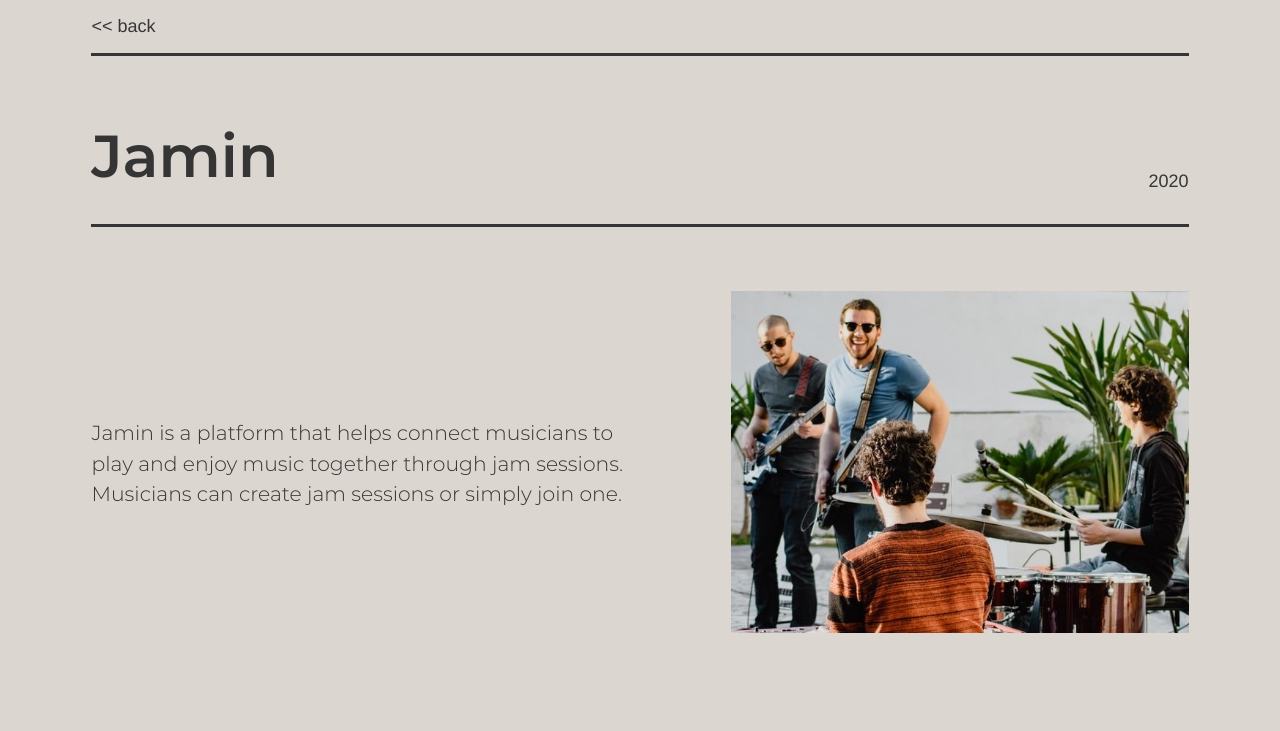
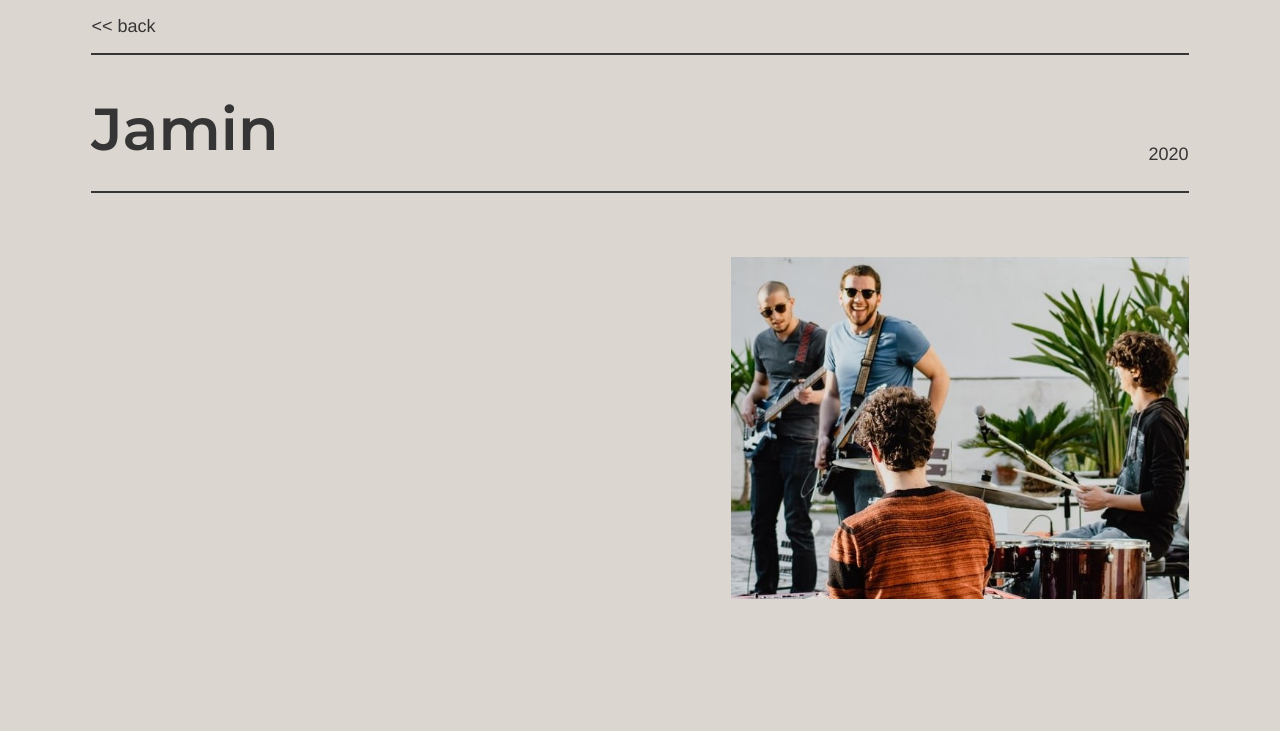
Before and after one commit to FseanU/Portfolio_1.0, a React (Create React App) app: page /projects/jamin in a window 1280 px wide. Shown: the top 731 px of the page. Built offline with nearby package versions, Linux system fonts and the light colour scheme; a web font is replaced by a local one.

Commit message:
feat: Add CSS animation to ProjectPage

```diff
--- a/src/components/ProjectContent.js
+++ b/src/components/ProjectContent.js
@@ -1,19 +1,24 @@
 import React from "react";
-import styled from "styled-components/macro";
+import styled, { keyframes } from "styled-components/macro";
 import ProjectContentBlock from "./ProjectContentBlock";
 
+const fadeIn = keyframes`
+  0% {opacity: 0;}
+  35% {opacity: 0;}
+  100% {opacity: 1;}
+`;
+
 const StyledProjectContent = styled.div`
-  /* margin: 8rem auto; */
-  /* padding-bottom: 4rem; */
   grid-column: 2/3;
   display: grid;
   grid-gap: 8rem 0;
+  animation: ${fadeIn} 1.8s ease-in;
 `;
 
 const ProjectContent = ({ content }) => {
   return (
     <StyledProjectContent>
-      {content.map(({ imgUrl, title, paragraph }, index) => {
+      {content.map(({ imgUrl, title, paragraphs }, index) => {
         const isTextLeft = index % 2 === 0;
         const isIntroSection = index === 0;
 
@@ -21,7 +26,7 @@ const ProjectContent = ({ content }) => {
           <ProjectContentBlock
             imgUrl={imgUrl}
             title={title}
-            paragraph={paragraph}
+            paragraphs={paragraphs}
             key={imgUrl}
             isTextLeft={isTextLeft}
             isIntroSection={isIntroSection}
--- a/src/components/ProjectInfo.js
+++ b/src/components/ProjectInfo.js
@@ -1,15 +1,20 @@
 import React from "react";
-import styled from "styled-components/macro";
+import styled, { keyframes } from "styled-components/macro";
+
+const fadeIn = keyframes`
+  0% {opacity: 0;}
+  35% {opacity: 0;}
+  100% {opacity: 1;}
+`;
 
 const StyledProjectInfo = styled.div`
   display: flex;
   flex-direction: row;
   justify-content: space-between;
   align-items: flex-end;
-  border-top: 3px solid var(--black);
-  border-bottom: 3px solid var(--black);
-  padding: 4rem 0 2rem 0;
+  padding: 2.4rem 0 1.6rem 0;
   grid-column: 2/3;
+  animation: ${fadeIn} 1s ease-in;
 `;
 
 const Paragraph = styled.p`
--- a/src/components/ProjectPage.js
+++ b/src/components/ProjectPage.js
@@ -1,13 +1,25 @@
 import React from "react";
 import { Link } from "@reach/router";
-import styled from "styled-components/macro";
+import styled, { keyframes } from "styled-components/macro";
 import ProjectInfo from "./ProjectInfo";
 import ProjectContent from "./ProjectContent";
 import { projects } from "../utils/_DATA";
 
+const fadeIn = keyframes`
+  0% {opacity: 0;}
+  35% {opacity: 0;}
+  100% {opacity: 1;}
+`;
+
+const slideIn = keyframes`
+  0% {transform: scaleX(0)}
+  100% {transform: scaleX(1)}
+`;
+
 const StyledProjectPage = styled.div`
   display: grid;
   grid-template-columns: 1fr 12fr 1fr;
+  animation: ${fadeIn} 0.5s ease-in;
 `;
 
 const StyledLink = styled(Link)`
@@ -22,9 +34,11 @@ const StyledLink = styled(Link)`
 `;
 
 const Divider = styled.div`
-  margin-top: 8rem;
+  margin-top: ${(props) => props.marginTop || "0"};
   grid-column: 2/3;
-  border-bottom: 1px solid var(--black);
+  border-bottom: ${(props) => props.borderWidth || "2px"} solid var(--black);
+  animation: ${slideIn} 0.5s ease-in;
+  transform-origin: 0% 100%;
 `;
 
 const Spacer = styled.div`
@@ -38,13 +52,15 @@ const ProjectPage = ({ projectId }) => {
   return (
     <StyledProjectPage>
       <StyledLink to="/">{"<< back"}</StyledLink>
+      <Divider></Divider>
       <ProjectInfo
         projectTitle={projectInfo.name}
         projectYear={projectInfo.year}
       />
+      <Divider></Divider>
       <Spacer></Spacer>
       <ProjectContent content={content} />
-      <Divider></Divider>
+      <Divider marginTop="8rem" borderWidth="1px"></Divider>
       <StyledLink to="/">{"<< back"}</StyledLink>
       <Spacer></Spacer>
     </StyledProjectPage>
```
